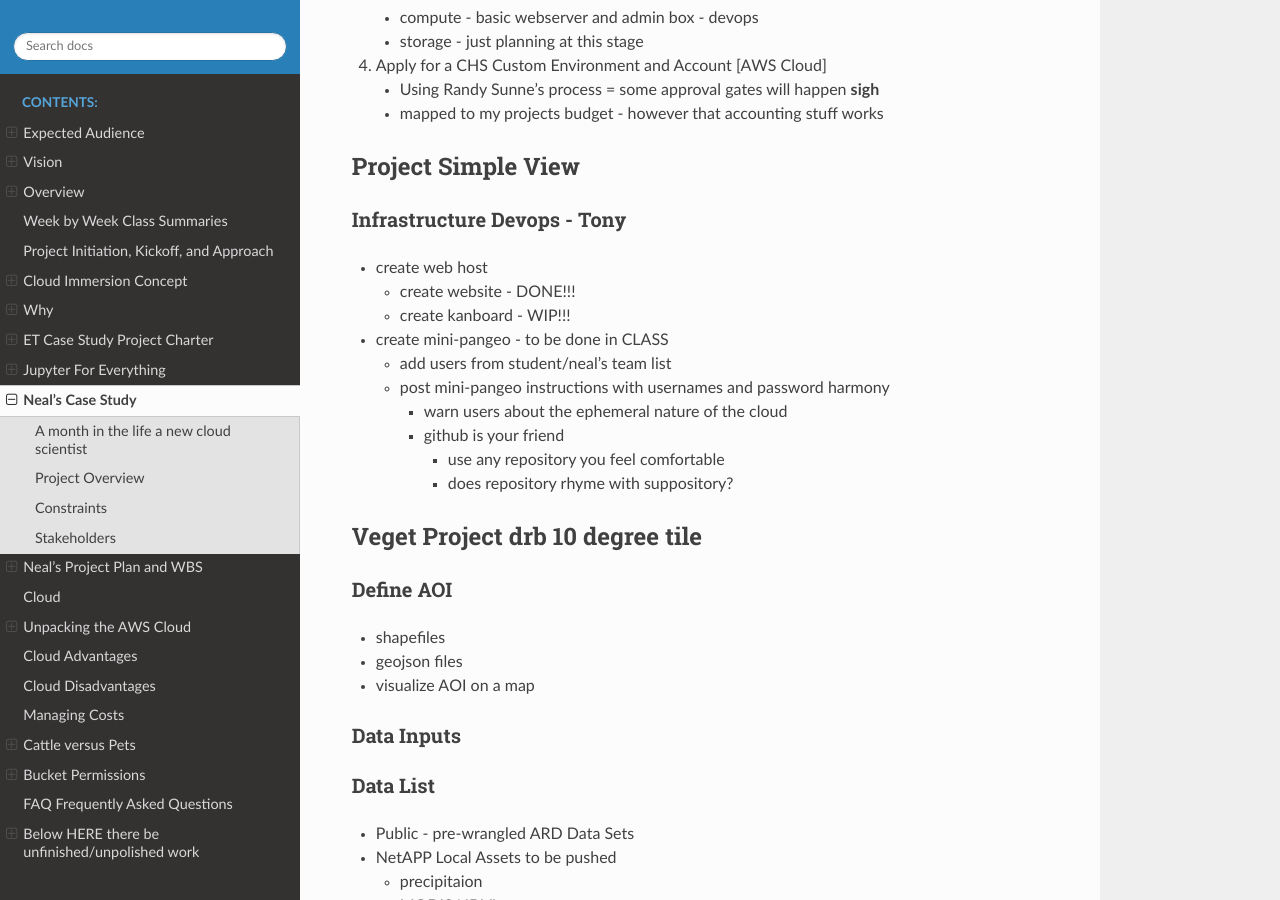
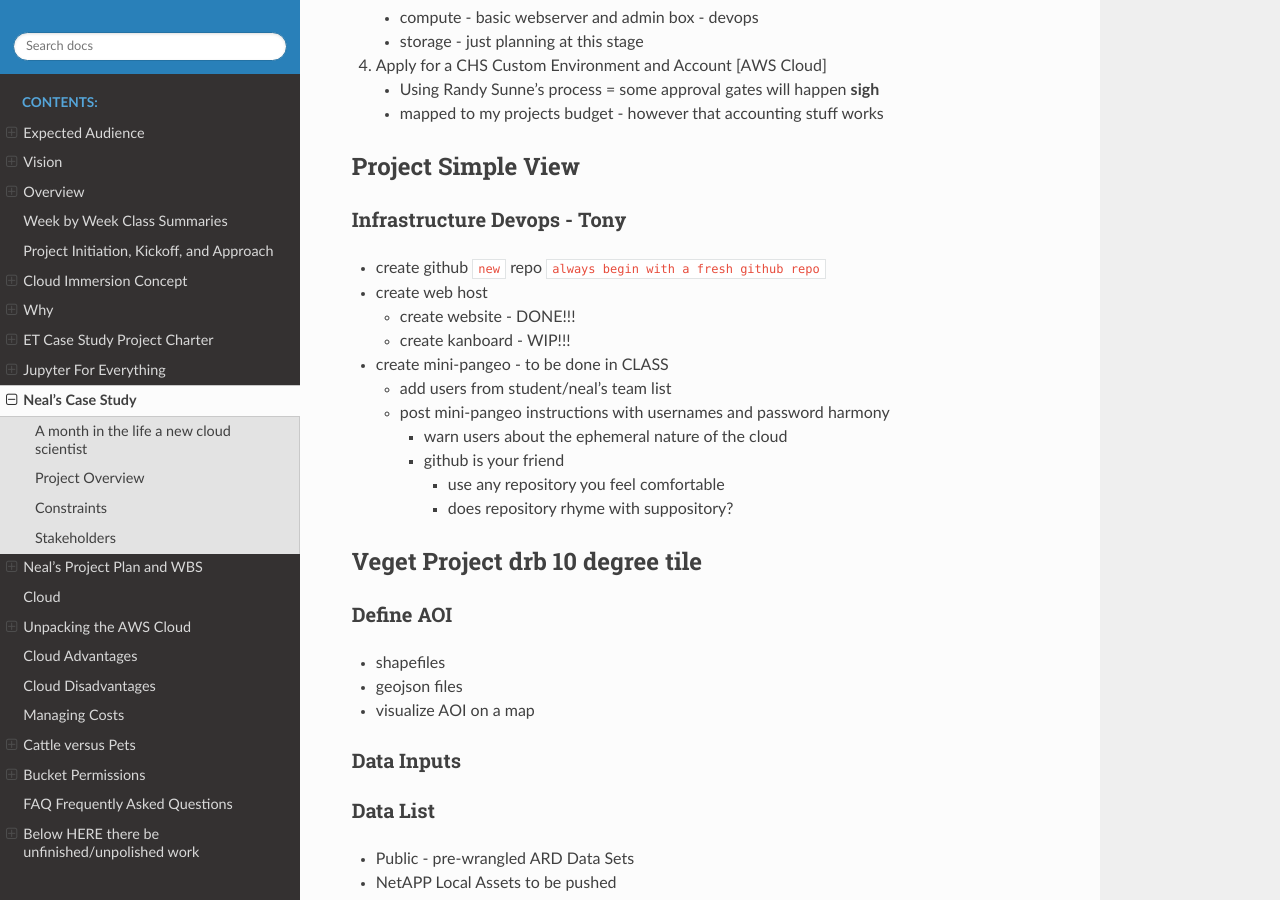
Before and after one commit to tonybutzer/harmony, a Sphinx documentation site: the page built from documentation/source/02neal_case_study.md, in a window 1280 px wide and 900 px high, scrolled down 911 px. Built offline with Sphinx 7.4.7 and the Read the Docs theme 2.0.0, drawn with Linux system fonts in a browser that asks for light colours; pages that are not in the unit, such as notebooks, are missing from menus.

Commit message:
automatic git update from Makefile

```diff
--- a/documentation/source/02neal_case_study.md
+++ b/documentation/source/02neal_case_study.md
@@ -37,6 +37,7 @@ Neal is the lead scientist for a group of folks ... yada yada yada
 ## Project Simple View
 
 ### Infrastructure Devops - Tony
+- create github `new` repo `always begin with a fresh github repo`
 - create web host
 	- create website  - DONE!!!
 	- create kanboard - WIP!!!
```
